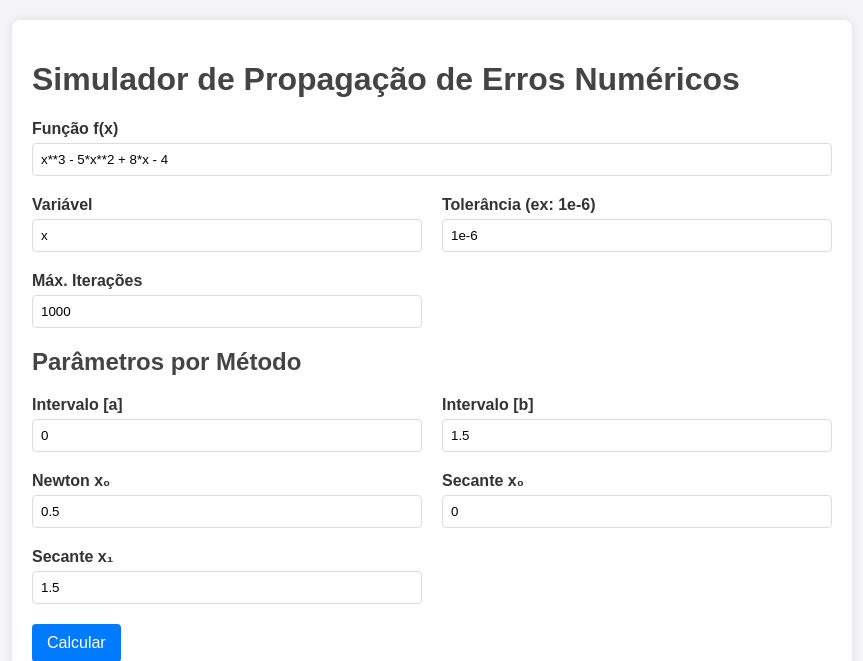
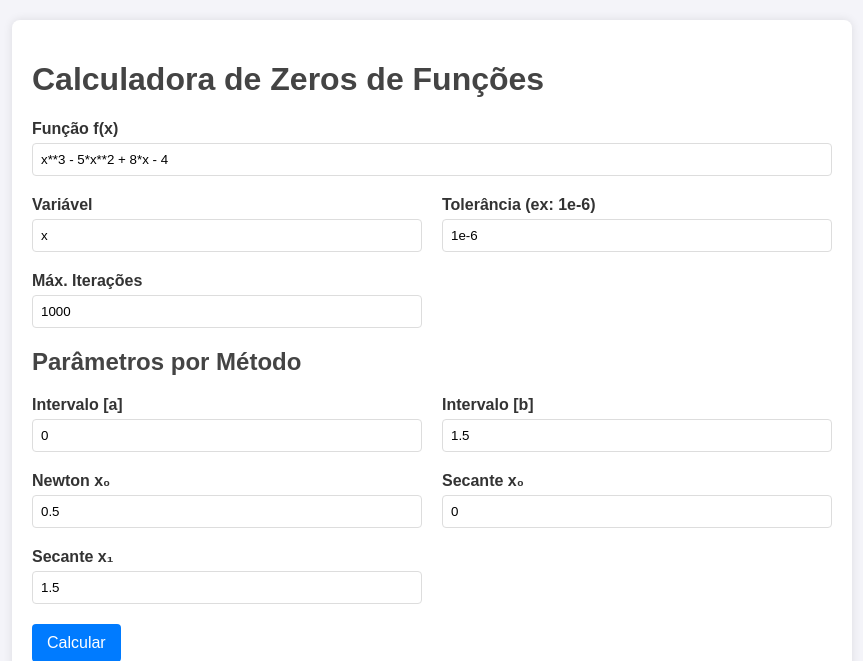
Before and after one commit to joao-vitor01/Projeto_Calculo_Numerico, a Flask app: page / in a window 1280 px wide. Shown: the top 661 px of the page, without its empty margins (208-1071 px from the left). Run offline with Flask 3, Linux system fonts and the light colour scheme.

Commit message:
Atualização no HTML

```diff
--- a/app.py
+++ b/app.py
@@ -59,6 +59,7 @@ def bisseccao(f, a, b, tol, max_iter):
     iteracoes = 0
     start_time = time.time()
     if f(a) * f(b) >= 0:
+
         return {"erro": "f(a) * f(b) >= 0"}
 
     raiz = (a + b) / 2
--- a/templates/index.html
+++ b/templates/index.html
@@ -23,7 +23,7 @@
 </head>
 <body>
     <div class="container">
-        <h1>Simulador de Propagação de Erros Numéricos</h1>
+        <h1>Calculadora de Zeros de Funções</h1>
         <form id="calculo-form">
             <div class="form-grid">
                 <div class="form-group full-width">
```
